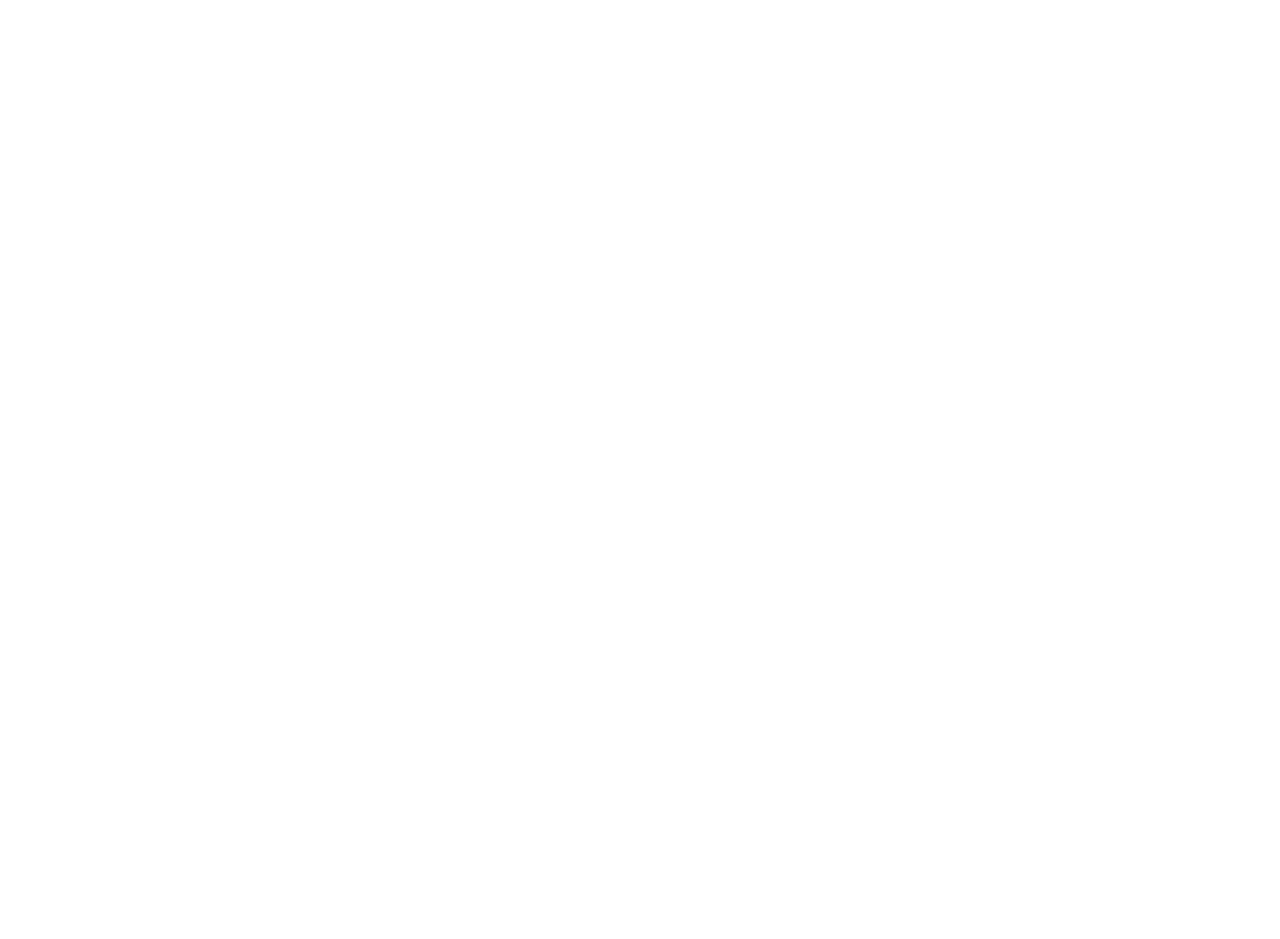
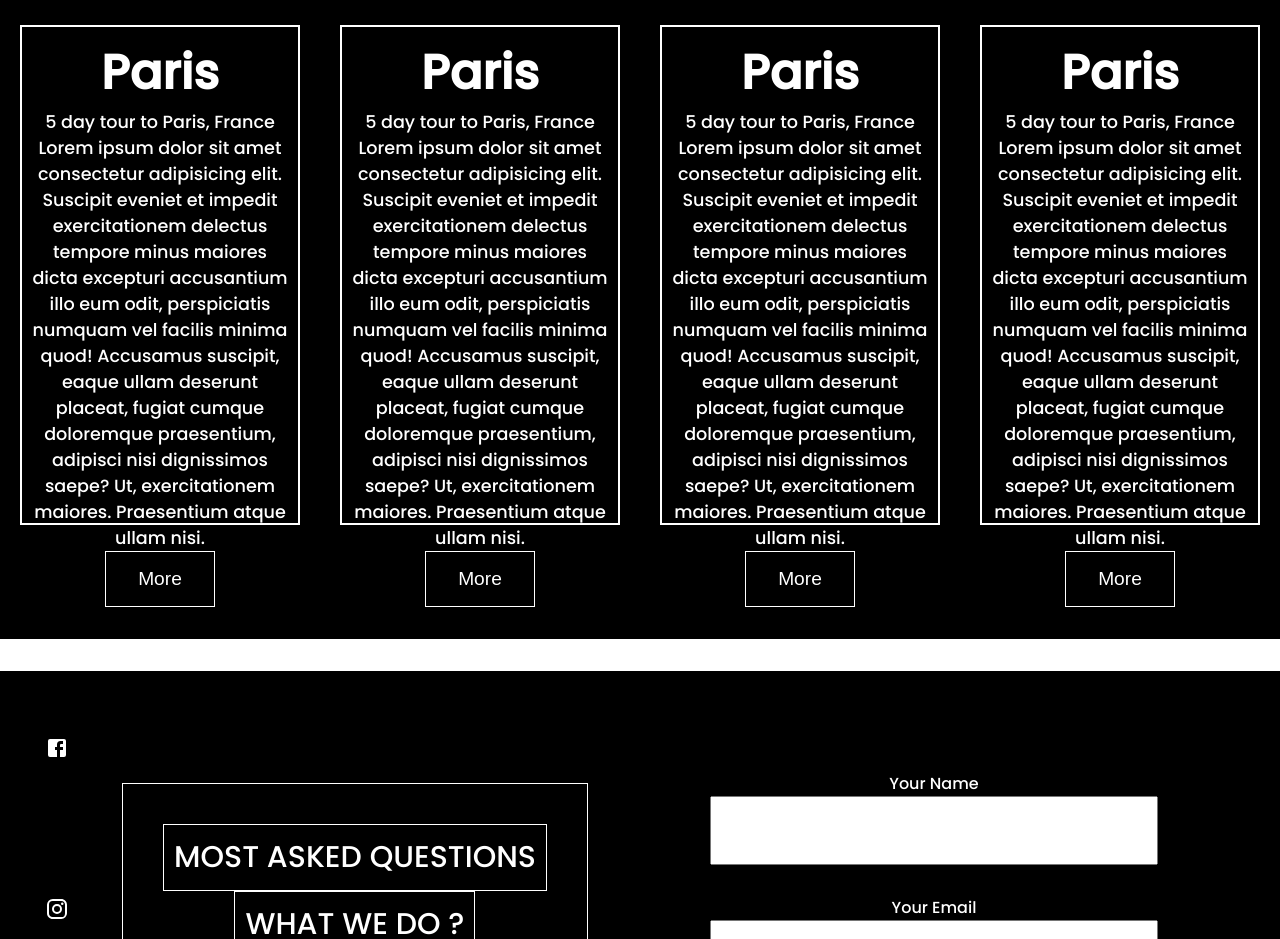
Before and after one commit to ayushCode27/react_scss, a React (Create React App) app: page /pricing in a window 1280 px wide. Before the commit this address had no page. Shown: the part 161-1100 px from the top of the page. Before the commit the page ends 800 px from the top, so only its background shows below. Built offline with nearby package versions, Linux system fonts and the light colour scheme.

Commit message:
add footer and pricing section, and styles

```diff
--- a/src/App.js
+++ b/src/App.js
@@ -1,9 +1,11 @@
 import './App.scss';
 import Header from './components/Header';
 import Section from './components/Section';
-import { createBrowserRouter, RouterProvider } from 'react-router-dom';
+import { createBrowserRouter, Outlet, RouterProvider } from 'react-router-dom';
 import { Data } from './Data';
 import Second from './Second';
+import Footer from './components/Footer';
+import Pricing from './components/Pricing';
 
 const router = createBrowserRouter([
   {
@@ -11,10 +13,25 @@
     element: (
       <div>
         <Header />
-        <Section slides={Data} />
-        <Second/>
+        <Outlet />
+        <Footer />
       </div>
     ),
+    children: [
+      {
+        path: '/',
+        element: (
+          <>
+            <Section slides={Data} />
+            <Second />
+          </>
+        ),
+      },
+      {
+        path: '/pricing',
+        element: <Pricing />,
+      },
+    ],
   },
 ]);
 
--- /dev/null
+++ b/src/components/Footer.js
@@ -0,0 +1,69 @@
+import React from 'react';
+import './styles/Footer.scss';
+import { Link } from 'react-router-dom';
+import {
+  Facebook,
+  GitHub,
+  Instagram,
+  LinkedIn,
+  Twitter,
+  YouTube,
+} from '@material-ui/icons';
+
+const Footer = () => {
+  return (
+    <footer className='footer'>
+      <div className='carts'>
+        <ul>
+          <li>
+            <Link to='#'>Most Asked Questions</Link>
+          </li>
+          <li>
+            <Link to='#'>What we do ?</Link>
+          </li>
+          <li>
+            <Link to='#'>History of company</Link>
+          </li>
+          <li>
+            <Link to='#'>Our Clients</Link>
+          </li>
+          <li>
+            <Link to='#'>Market Place</Link>
+          </li>
+        </ul>
+        <form>
+          <label>Your Name</label>
+          <input type='text' required />
+          <label>Your Email</label>
+          <input type='email' required />
+          <label>Message</label>
+          <textarea></textarea>
+          <button type='submit'>Send</button>
+        </form>
+      </div>
+
+      <div className='media'>
+        <Link to='#'>
+          <Facebook />
+        </Link>
+        <Link>
+          <Instagram />
+        </Link>
+        <Link>
+          <Twitter />
+        </Link>
+        <Link>
+          <YouTube />
+        </Link>
+        <Link>
+          <LinkedIn />
+        </Link>
+        <Link>
+          <GitHub />
+        </Link>
+      </div>
+    </footer>
+  );
+};
+
+export default Footer;
--- /dev/null
+++ b/src/components/Pricing.js
@@ -0,0 +1,38 @@
+import React from 'react';
+import './styles/Pricing.scss'
+
+const Pricing = () => {
+  return (
+    <div className='pricing'>
+        <h1 className='gp'>General Pricing</h1>
+      <div className="cart-container">
+        <div className="tour">
+          <h1>Paris</h1>
+          <p>5 day tour to Paris, France</p>
+          <p>Lorem ipsum dolor sit amet consectetur adipisicing elit. Suscipit eveniet et impedit exercitationem delectus tempore minus maiores dicta excepturi accusantium illo eum odit, perspiciatis numquam vel facilis minima quod! Accusamus suscipit, eaque ullam deserunt placeat, fugiat cumque doloremque praesentium, adipisci nisi dignissimos saepe? Ut, exercitationem maiores. Praesentium atque ullam nisi.</p>
+          <button>More</button>
+        </div>
+        <div className="tour">
+          <h1>Paris</h1>
+          <p>5 day tour to Paris, France</p>
+          <p>Lorem ipsum dolor sit amet consectetur adipisicing elit. Suscipit eveniet et impedit exercitationem delectus tempore minus maiores dicta excepturi accusantium illo eum odit, perspiciatis numquam vel facilis minima quod! Accusamus suscipit, eaque ullam deserunt placeat, fugiat cumque doloremque praesentium, adipisci nisi dignissimos saepe? Ut, exercitationem maiores. Praesentium atque ullam nisi.</p>
+          <button>More</button>
+        </div>
+        <div className="tour">
+          <h1>Paris</h1>
+          <p>5 day tour to Paris, France</p>
+          <p>Lorem ipsum dolor sit amet consectetur adipisicing elit. Suscipit eveniet et impedit exercitationem delectus tempore minus maiores dicta excepturi accusantium illo eum odit, perspiciatis numquam vel facilis minima quod! Accusamus suscipit, eaque ullam deserunt placeat, fugiat cumque doloremque praesentium, adipisci nisi dignissimos saepe? Ut, exercitationem maiores. Praesentium atque ullam nisi.</p>
+          <button>More</button>
+        </div>
+        <div className="tour">
+          <h1>Paris</h1>
+          <p>5 day tour to Paris, France</p>
+          <p>Lorem ipsum dolor sit amet consectetur adipisicing elit. Suscipit eveniet et impedit exercitationem delectus tempore minus maiores dicta excepturi accusantium illo eum odit, perspiciatis numquam vel facilis minima quod! Accusamus suscipit, eaque ullam deserunt placeat, fugiat cumque doloremque praesentium, adipisci nisi dignissimos saepe? Ut, exercitationem maiores. Praesentium atque ullam nisi.</p>
+          <button>More</button>
+        </div>
+      </div>
+    </div>
+  );
+};
+
+export default Pricing;
--- /dev/null
+++ b/src/components/styles/Footer.scss
@@ -0,0 +1,95 @@
+@import './variables/colors';
+@import './variables/mixins';
+@import './variables/fonts';
+
+.footer{
+  height:90vh;
+  background-color: $header-color;
+  position: relative;
+  font-family: $font-poppins;
+}
+
+.carts{
+  display: flex;
+  justify-content: space-evenly;
+  height: 80vh;
+  align-items: center;
+  margin-top: 2rem;
+
+  ul{
+    text-align: center;
+    border:1px solid white;
+    padding: 40px;
+
+    li{
+      @include flex-center;
+      justify-content: center;
+      height:100%;
+
+      a{
+        text-decoration: none;
+        font-size: 30px;
+        color:$main-color;
+        text-transform: uppercase;
+        border:1px solid $main-color;
+        padding: 10px;
+      }
+    };
+  }
+
+  form{
+    display: flex;
+    align-items: center;
+    flex-direction: column;
+    justify-content: flex-end;
+    width:35%;
+
+    label{
+      color:$main-color;
+    }
+
+    input{
+      width:100%;
+      padding: 25px;
+      margin-bottom: 30px;
+    }
+
+    textarea{
+      width: 80%;
+      height: 100px;
+      border-radius: 4px;
+      padding: 10px;
+      resize: none;
+    }
+
+    button{
+        background-color: transparent;
+        border:2px solid $main-color;
+        color:$main-color;
+        padding:1rem 2.5rem;
+        margin-top: 1rem;
+        text-transform: uppercase;
+        cursor:pointer;
+
+        &:hover{
+          background-color: $main-color;
+          color:$header-color;
+          transform: translateY(-3px);
+          box-shadow: 0px 10px 10px rgba(255, 255, 255, 0.413);
+        }
+    }
+  }
+}
+
+.media{
+  display: flex;
+  flex-direction: column;
+  position: absolute;
+  top:0;
+
+  a{
+    margin: 60px 40px;
+    padding:5px;
+    color:$main-color;
+  }
+}
--- /dev/null
+++ b/src/components/styles/Pricing.scss
@@ -0,0 +1,49 @@
+@import './variables/colors';
+@import './variables/fonts';
+
+.pricing {
+  background-color: $header-color;
+  color: $main-color;
+  height: 100vh;
+  display: flex;
+  justify-content: center;
+  align-items: center;
+  flex-direction: column;
+  font-family: $font-poppins;
+
+  h1{
+    font-size: 3rem;
+  }
+}
+
+.cart-container {
+  display: flex;
+
+
+  .tour {
+    text-align: center;
+    font-size: 1.1rem;
+    border: 2px solid $main-color;
+    padding: 10px;
+    margin: 20px;
+    height:500px;
+    display: flex;
+    flex-direction: column;
+    justify-content: space-evenly;
+  }
+
+  button{
+    background-color: transparent;
+    padding: 1rem 2rem;
+    display: inline-block;
+    margin: 0 auto;
+    font-size: 1.2rem;
+    color: $main-color;
+    border: 1px solid $main-color;
+
+    &:hover{
+      background-color: $main-color;
+      color: $header-color;
+    }
+  }
+}
```
